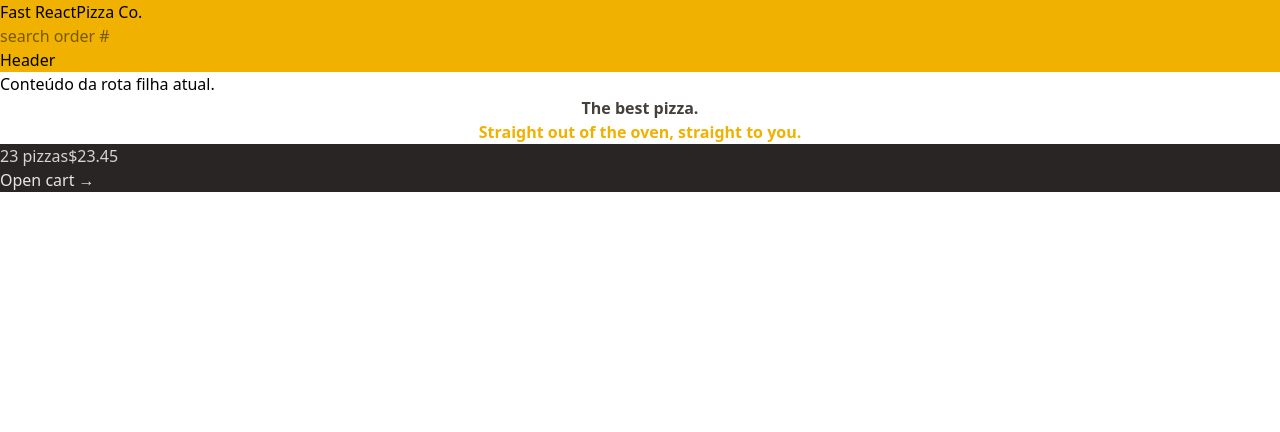
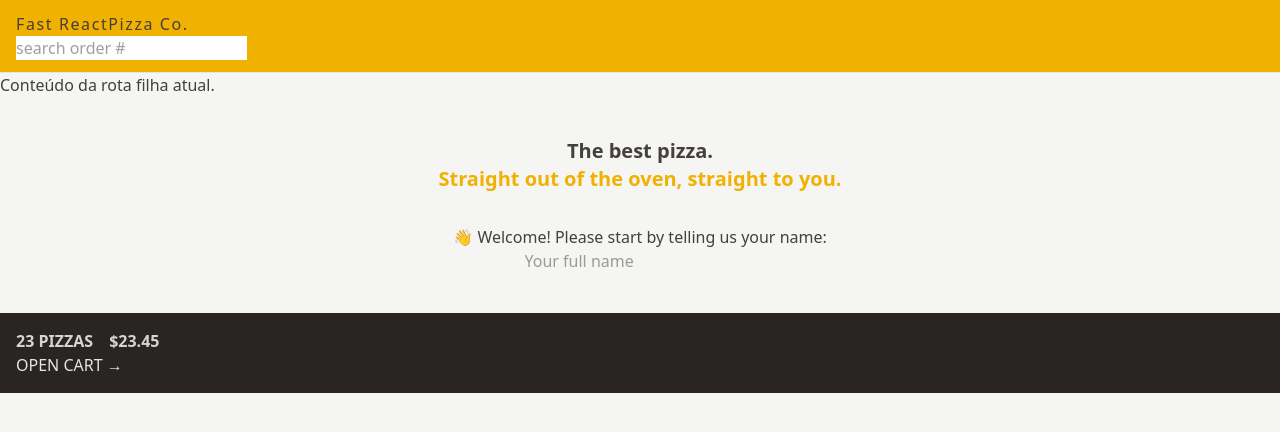
Before and after one commit to mdxramos64136/fast-react-pizza, a React (Vite) app: page / in a window 1280 px wide. Shown: the top 432 px of the page. Built offline with nearby package versions, Linux system fonts and the light colour scheme.

Commit message:
Apply style I

```diff
--- a/index.html
+++ b/index.html
@@ -1,3 +1,5 @@
+<!--You can also use Tailwind here.
+But instead of className, you identify the prop as class-->
 <!doctype html>
 <html lang="en">
   <head>
@@ -6,7 +8,7 @@
     <meta name="viewport" content="width=device-width, initial-scale=1.0" />
     <title>fast-react-pizza</title>
   </head>
-  <body>
+  <body class="bg-stone-100 text-stone-700" >
     <div id="root"></div>
     <script type="module" src="/src/main.jsx"></script>
   </body>
--- a/src/features/cart/CartOverview.jsx
+++ b/src/features/cart/CartOverview.jsx
@@ -2,8 +2,8 @@ import { Link } from "react-router-dom";
 
 function CartOverview() {
   return (
-    <div className="bg-stone-800 text-stone-200">
-      <p className="text-stone-300">
+    <div className="bg-stone-800 text-stone-200 uppercase p-4 ">
+      <p className="text-stone-300 font-semibold space-x-4">
         <span>23 pizzas</span>
         <span>$23.45</span>
       </p>
@@ -13,3 +13,5 @@ function CartOverview() {
 }
 
 export default CartOverview;
+
+//space = distance between elements
--- a/src/features/order/SearchOrder.jsx
+++ b/src/features/order/SearchOrder.jsx
@@ -20,6 +20,7 @@ function SearchOrder() {
         placeholder="search order #"
         value={query}
         onChange={(e) => setQuery(e.target.value)}
+        className="bg-white "
       />
     </form>
   );
--- /dev/null
+++ b/src/features/user/Username.jsx
@@ -0,0 +1,9 @@
+function Username() {
+    return (
+        <div className="text-sm font-semibold hidden">
+            Marcel
+        </div>
+    )
+}
+
+export default Username
--- a/src/ui/Header.jsx
+++ b/src/ui/Header.jsx
@@ -1,14 +1,22 @@
 import { Link } from "react-router-dom";
 import SearchOrder from "../features/order/SearchOrder";
+import Username from "../features/user/Username";
+
 
 function Header() {
   return (
-    <header className="bg-yellow-500">
-      <Link to="/">Fast ReactPizza Co.</Link>
+    <header className="bg-yellow-500 px-4 py-3 border-b border-stone-200 ">
+      <Link to="/" className="tracking-widest">Fast ReactPizza Co.</Link>
       <SearchOrder />
-      <p>Header</p>
+      <Username/>
     </header>
   );
 }
 
 export default Header;
+
+/**
+ * For letter spacing use trackin-value. Ex.: "tracking-widest"
+ * However you can modify it and put your own value inside brackets: tracking-[5px]
+ * The format -[valuept/rea/etc] works with any property [scape hatch]
+ */
--- a/src/ui/Home.jsx
+++ b/src/ui/Home.jsx
@@ -1,11 +1,15 @@
+import CreateUser from "../features/user/CreateUser"
+
 function Home() {
   return (
-    <div>
-      <h1 className="class-xl text-stone-700 font-semibold text-center">
+    <div className="my-10 text-center ">
+      <h1 className="text-xl font-semibold mb-8">
         The best pizza.
         <br />
         <span className="text-yellow-500">Straight out of the oven, straight to you.</span>
       </h1>
+
+      <CreateUser/>
     </div>
   );
 }
```
